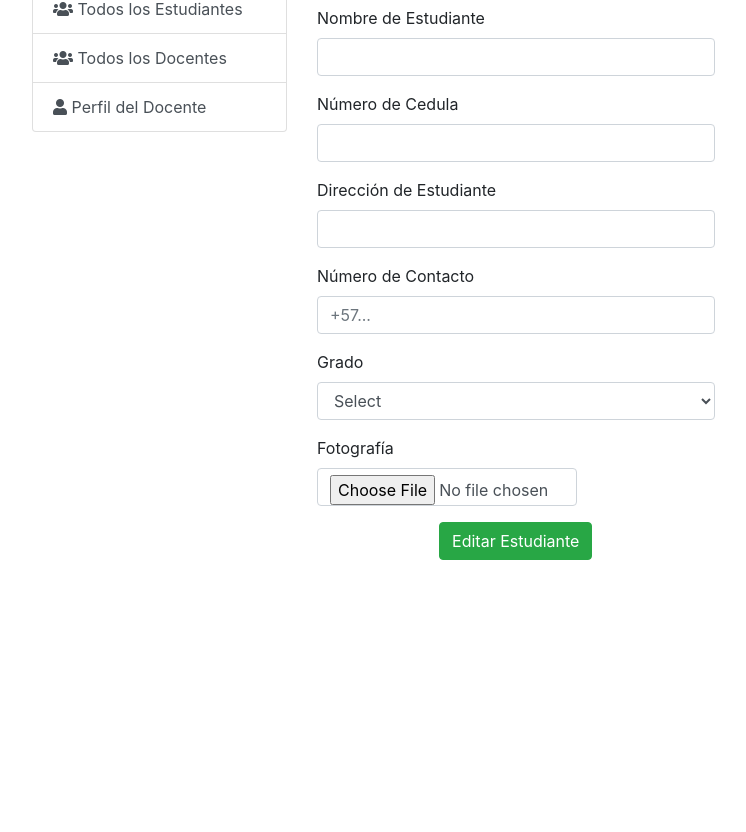
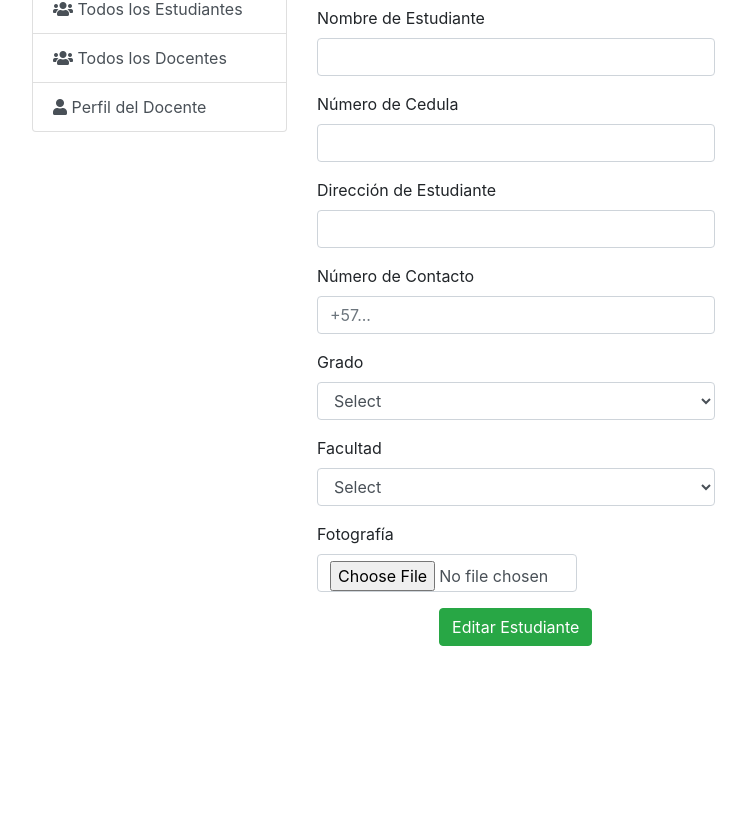
Before and after one commit to kevinkurt/SystemaNotasCompensar, a PHP site: page /admin/index.php?page=editstudent in a window 1280 px wide. Shown: the part 224-1056 px from the top of the page, without its empty margins (53-799 px from the left). Before the commit the page ends 784 px from the top, so only its background shows below. Run offline with PHP 8.4, Linux system fonts and the light colour scheme; the visitor is signed in with stand-in values (Sample User, id 1); data that the repository does not hold is empty; some libraries are stand-ins or nearby versions.

Commit message:
facultad
se agrega facultad

```diff
--- a/admin/editstudent.php
+++ b/admin/editstudent.php
@@ -16,6 +16,7 @@
   	$roll = $_POST['roll'];
   	$address = $_POST['address'];
   	$pcontact = $_POST['pcontact'];
+	$Facultad = $_POST ['Facultad'];
   	$class = $_POST['class'];
 
   	if (!empty($_FILES['photo']['name'])) {
@@ -28,7 +29,7 @@
   	}
 
 
-  	$query = "UPDATE `student_info` SET `name`='$name',`roll`='$roll',`class`='$class',`city`='$address',`pcontact`='$pcontact',`photo`='$photo' WHERE `id`= $id";
+  	$query = "UPDATE `student_info` SET `name`='$name',`roll`='$roll',`class`='$class',`city`='$address',`pcontact`='$pcontact',`photo`='$photo',`Facultad`='$Facultad' WHERE `id`= $id";
   	if (mysqli_query($db_con,$query)) {
   		$datainsert['insertsucess'] = '<p style="color: green;">Student Updated!</p>';
 		if (!empty($_FILES['photo']['name'])) {
@@ -52,7 +53,7 @@
 
 	<?php
 		if (isset($id)) {
-			$query = "SELECT `id`, `name`, `roll`, `class`, `city`, `pcontact`, `photo`, `datetime` FROM `student_info` WHERE `id`=$id";
+			$query = "SELECT `id`, `name`, `roll`, `class`, `city`, `pcontact`, `photo`,`Facultad`, `datetime` FROM `student_info` WHERE `id`=$id";
 			$result = mysqli_query($db_con,$query);
 			$row = mysqli_fetch_array($result);
 		}
@@ -85,6 +86,15 @@
 		    	<option value="Profesional" <?= $row['class']=='Profesional'? 'selected':'' ?>>Profesional</option>
 		    </select>
 	  	</div>
+		  <div class="form-group">
+		    <label for="Facultad">Facultad</label>
+		    <select name="Facultad" class="form-control" id="Facultad" required="" value="">
+		    	<option>Select</option>
+		    	<option value="IngSistemas" <?= $row['Facultad']=='IngSistemas'? 'selected':'' ?>>Ing de Sistemas</option>
+		    	<option value="ingtelecomunicaciones" <?= $row['Facultad']=='ingtelecomunicaciones'? 'selected':'' ?>>ing de telecomunicaciones</option>
+		    	<option value="Profesional" <?= $row['Facultad']=='Profesional'? 'selected':'' ?>>ing de software</option>
+		    </select>
+	  	</div>
 	  	<div class="form-group">
 		    <label for="photo">Fotografía</label>
 		    <input name="photo" type="file" class="form-control" id="photo">
--- a/css/style.css
+++ b/css/style.css
@@ -31,10 +31,12 @@ footer{
 
 input#photo {
     width: 260px;
+
 }
 
 img.showimg{
 	border-radius: 50%;
 	height: 40px;
 	width: 40px;
+
 }
```
Also changed, not shown: admin/add-student.php (+20 -4 lines), index.php (+42 -30 lines), admin/images/00000000002021-11-14-11-45.jpg (added), admin/images/22222222222021-11-14-11-08.PNG (added).
